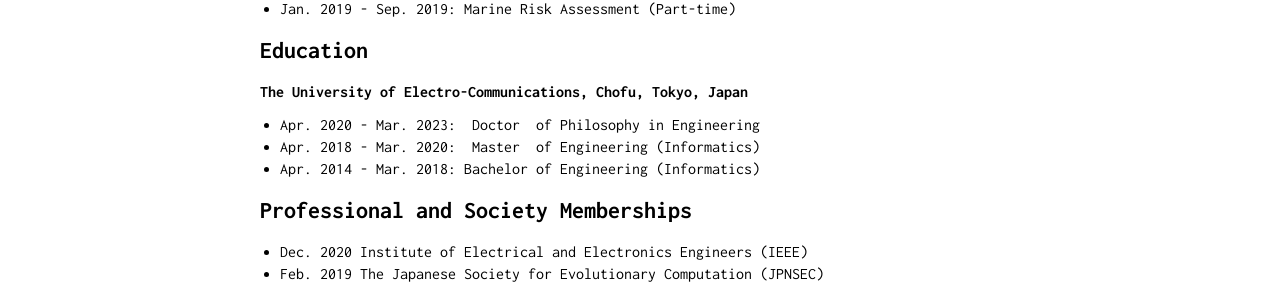
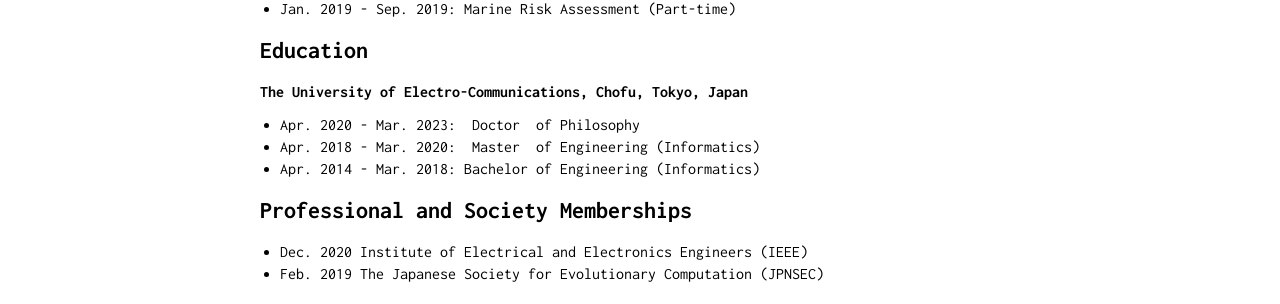
Before and after one commit to tomtkg/tomtkg.github.io, a Jekyll site: the page built from index.md, in a window 1280 px wide. Shown: the part 955-1259 px from the top of the page. Built offline with Jekyll 4.4.1, drawn with Linux system fonts in a browser that asks for light colours.

Commit message:
Update index.md

```diff
--- a/index.md
+++ b/index.md
@@ -38,7 +38,7 @@ Computational Intelligence, Evolutionary Computation, and Optimization.
 
 ## Education
 **The University of Electro-Communications, Chofu, Tokyo, Japan**
-* Apr. 2020 - Mar. 2023: &nbsp;Doctor &nbsp;of Philosophy in Engineering
+* Apr. 2020 - Mar. 2023: &nbsp;Doctor &nbsp;of Philosophy
 * Apr. 2018 - Mar. 2020: &nbsp;Master &nbsp;of Engineering (Informatics)
 * Apr. 2014 - Mar. 2018: Bachelor of Engineering (Informatics)
 
```
